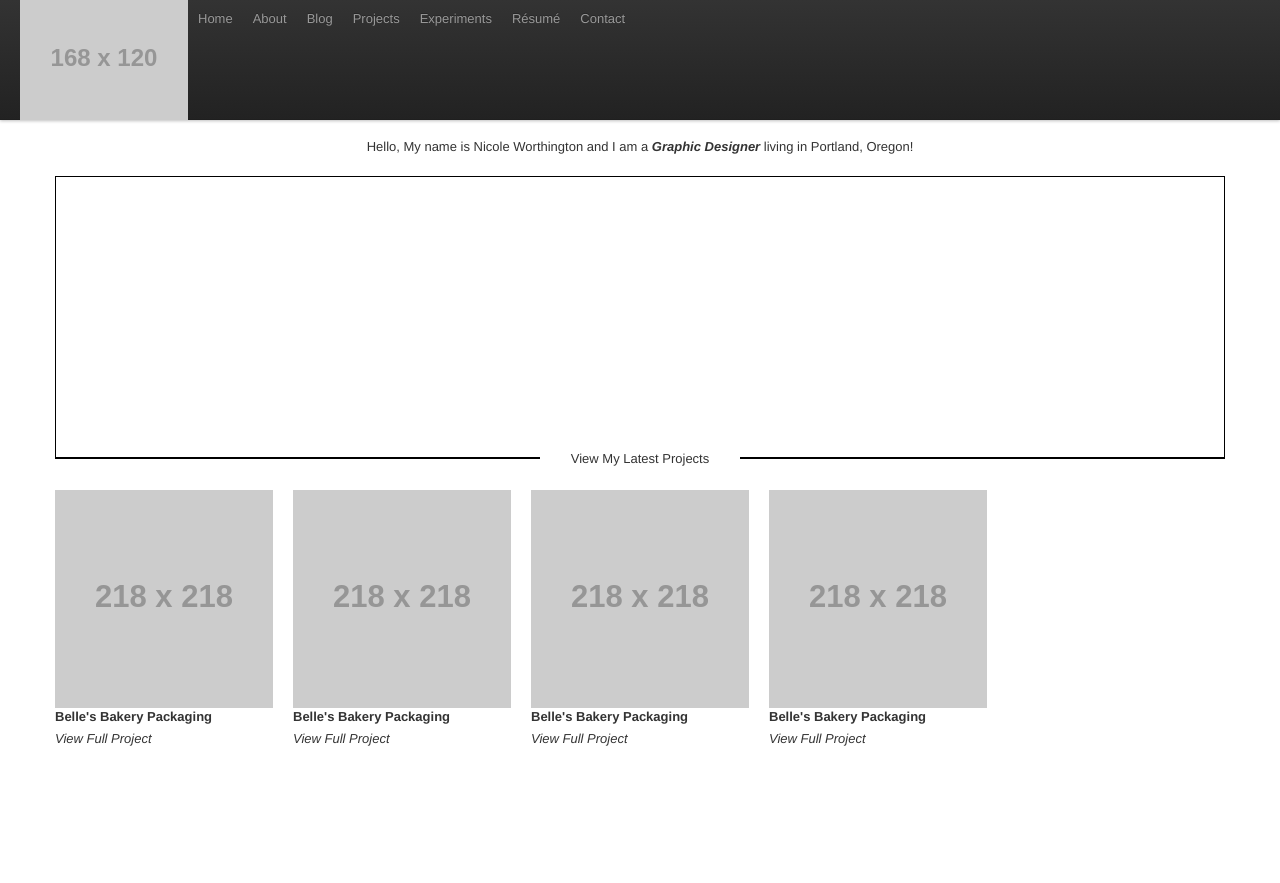
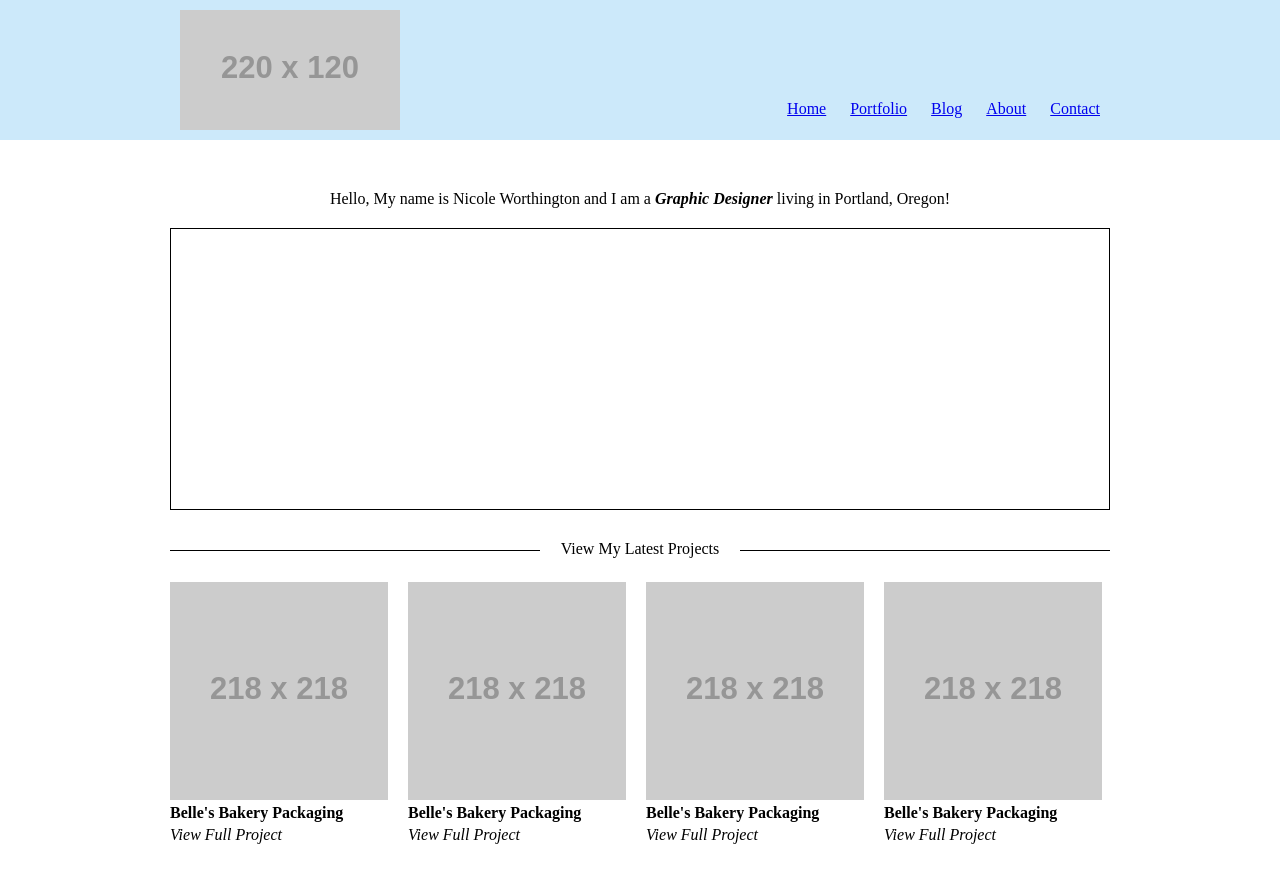
Before and after one commit to wnicole/wnicole.github.com, a Jekyll site: the page built from index.html, in a window 1280 px wide. Shown: the top 883 px of the page. Built offline with Jekyll 4.4.1, drawn with Linux system fonts in a browser that asks for light colours.

Commit message:
starting over... chucking bootstrap i think.

```diff
--- a/_layouts/main.html
+++ b/_layouts/main.html
@@ -7,8 +7,9 @@
   <meta name="description" content="{{ page.description }}">
   <meta name="author" content="Nicole Worthington">
 
-  <link rel="stylesheet" href="css/bootstrap.min.css" />
-  <link rel="stylesheet" href="css/bootstrap-responsive.min.css" />
+  <link href='http://fonts.googleapis.com/css?family=Ubuntu:700italic,700,300italic,300' rel='stylesheet' type='text/css'>
+  <!--<link rel="stylesheet" href="css/bootstrap.min.css" />
+  <link rel="stylesheet" href="css/bootstrap-responsive.min.css" />-->
   <link rel="stylesheet" href="css/style.css" />
 
   <script type="text/javascript" src="js/jquery-1.7.1.min.js"></script>
@@ -17,58 +18,26 @@
   <link rel="shortcut icon" href="img/favicon.ico">
 </head>
 <body>
-  {% if page.no-nav != 'true' %}
-  <div class="navbar">
-    <div class="navbar-inner" style="border-radius: 0;">
-      <div class="container">
-        <div class="pull-left hide-on-small-screen">
-          <img class="scaleable-img" src="http://placehold.it/168x120" alt="" />
-        </div>
+  <div style="background-color: rgb(204, 233, 250); height: 140px;">
+  </div>
+  <div style="width: 940px; margin: 0 auto;">
+    <header class="header" style="height: 120px; padding: 10px; margin-top: -140px;">
+      <div style="float: left;">
+        <img alt="" src="http://placehold.it/220x120">
+      </div>
+      <nav style="float: right; margin-top: 90px;">
+        <span class='{% if page.url == "/index.html" %} active{% endif %}' style="padding-left: 20px;"><a href="index.html">Home</a></span>
+        <span class='{% if page.url == "/portfolio.html" %} active{% endif %}' style="padding-left: 20px;"><a href="index.html">Portfolio</a></span>
+        <span style="padding-left: 20px;"><a href="http://www.google.com" target="_blank">Blog</a></span>
+        <span class='{% if page.url == "/about.html" %} active{% endif %}' style="padding-left: 20px;"><a href="index.html">About</a></span>
+        <span class='{% if page.url == "/contact.html" %} active{% endif %}' style="padding-left: 20px;"><a href="index.html">Contact</a></span>
+      </nav>
+    </header>
+    <section class="body" style="margin-top: 50px;">
 
-        <div class="title-and-nav pull-left">
+    {{ content }}
 
-          <!--<a class="brand" href="#">Project name</a>-->
-          <div class="nav-collapse">
-            <ul class="nav">
-              <li class='{% if page.url == "/index.html" %} active{% endif %}'><a class="corner-top" href="index.html">Home</a></li>
-              <li class='{% if page.url == "/about.html" %} active{% endif %}'><a class="corner-top" href="about.html">About</a></li>
-              <li class='{% if page.url == "/blog.html" %} active{% endif %}'><a class="corner-top" href="blog.html">Blog</a></li>
-              <li class='{% if page.url == "/projects.html" %} active{% endif %}'><a class="corner-top" href="projects.html">Projects</a></li>
-              <li class='{% if page.url == "/experiments.html" %} active{% endif %}'><a class="corner-top" href="experiments.html">Experiments</a></li>
-              <li class='{% if page.url == "/resume.html" %} active{% endif %}'><a class="corner-top" href="resume.html">R&eacute;sum&eacute;</a></li>
-              <li class='{% if page.url == "/contact.html" %} active{% endif %}'><a class="corner-top" href="mailto:kyle.a.paulsen@gmail.com">Contact</a></li>
-            </ul>
-            <!--
-            <div class="show-on-small-screen">
-              <a class="small-networking-links" href="mailto:kyle.a.paulsen@gmail.com"><img class="scaleable-img" alt="gmail" src="img/gmail.png"></a>
-              <a class="small-networking-links" href="http://www.linkedin.com/in/kylepaulsen"><img class="scaleable-img" alt="linkedIn" src="img/linkedin.png"></a>
-              <a class="small-networking-links" href="https://plus.google.com/u/0/114927046057873314726"><img class="scaleable-img" alt="google+" src="img/googlep.png"></a>
-              <a class="small-networking-links" href="https://picasaweb.google.com/114927046057873314726"><img class="scaleable-img" alt="picassa" src="img/picassa.png"></a>
-            </div>-->
-          </div><!--/.nav-collapse -->
-        </div>
-
-        <div class="networking-links pull-right">
-          <!--<div class="hide-on-small-screen">
-            <a href="mailto:kyle.a.paulsen@gmail.com"><img class="scaleable-img" alt="gmail" src="img/gmail.png"></a>
-            <a href="http://www.linkedin.com/in/kylepaulsen"><img class="scaleable-img" alt="linkedIn" src="img/linkedin.png"></a>
-            <a href="https://plus.google.com/u/0/114927046057873314726"><img class="scaleable-img" alt="google+" src="img/googlep.png"></a>
-            <a href="https://picasaweb.google.com/114927046057873314726"><img class="scaleable-img" alt="picassa" src="img/picassa.png"></a>
-          </div>-->
-          <div style="margin-top: 10px;">
-            <a class="btn btn-navbar" data-toggle="collapse" data-target=".nav-collapse">
-              <span class="icon-bar"></span>
-              <span class="icon-bar"></span>
-              <span class="icon-bar"></span>
-            </a>
-          </div>
-        </div>
-
-      </div>
-    </div>
+    </section>
   </div>
-  {% endif %}
-
-  {{ content }}
 </body>
 </html>
--- a/css/style.css
+++ b/css/style.css
@@ -1,3 +1,7 @@
+body {
+  margin: 0;
+}
+
 .site-title {
   color: rgb(0,151,217);
   font-family: Courier New, Courier;
@@ -30,3 +34,7 @@
 .project-list {
   margin-top: 20px;
 }
+
+.pull-left {
+  float: left;
+}
--- a/index.html
+++ b/index.html
@@ -2,13 +2,13 @@
 layout: main
 description: Nicole Worthington's webpage.
 ---
-<div class="container">
+
 <div style="text-align: center; margin-bottom: 20px">
   Hello, My name is Nicole Worthington and I am a <b><i>Graphic Designer</i></b> living in Portland, Oregon!
 </div>
 <div style="border: 1px solid #000000; height: 280px"></div>
 
-  <div style="height: 1px; border-top: 1px solid black; text-align: center;">
+<div style="height: 1px; border-top: 1px solid black; text-align: center; margin-top: 40px;">
   <div style="display: inline-block; position: relative; top: -.7em; background: white; text-align: center; width: 200px;">
     View My Latest Projects
   </div>
@@ -48,5 +48,3 @@ description: Nicole Worthington's webpage.
   <i>View Full Project</i>
   </div>
 </div>
-
-</div>
```
Also changed, not shown: 1 other file. Lines whose indentation alone changed are shown as unchanged.
